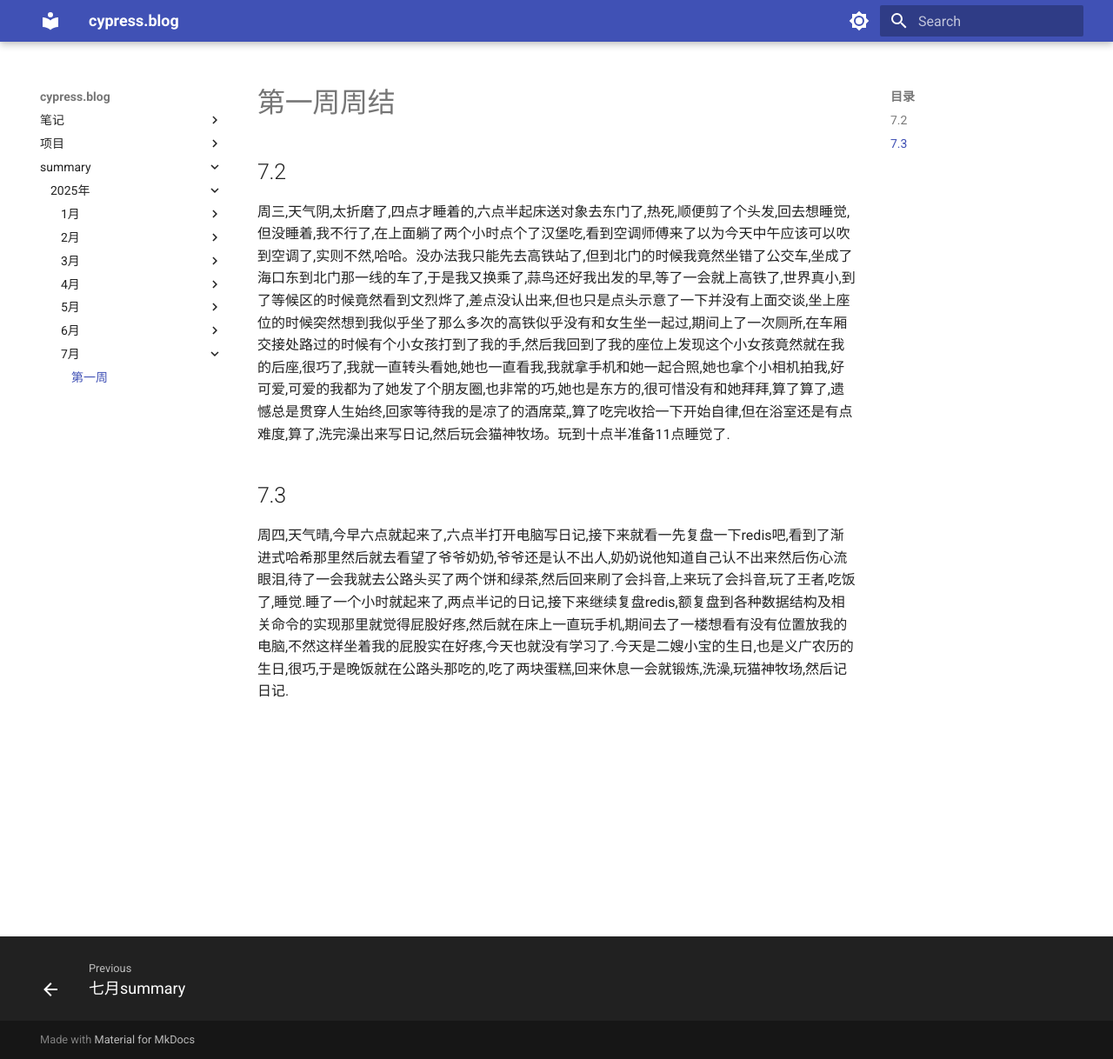
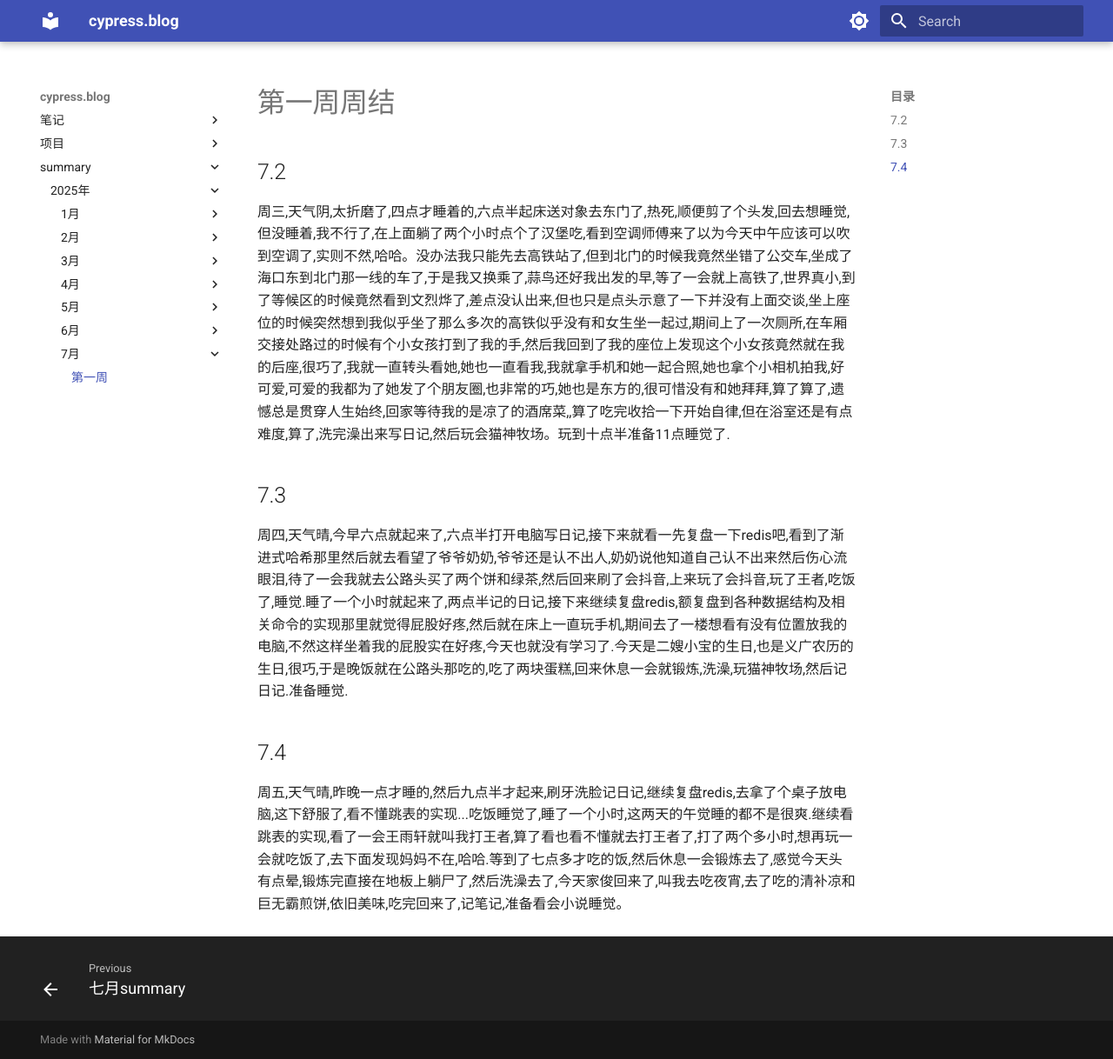
Before and after one commit to cyprer/blog0, an MkDocs documentation site: the page built from docs/summary/25year/7month/1week.md, in a window 1280 px wide and 1218 px high. Shown: the whole window at 87% size. Built offline with MkDocs 1.6.1 and Material for MkDocs 9.7.7, drawn with Linux system fonts in a browser that asks for light colours.

Commit message:
docs: 更新25年7月第1周的个人总结文档
添加7月4日的日记内容，记录当天的活动和感受

```diff
--- a/docs/summary/25year/7month/1week.md
+++ b/docs/summary/25year/7month/1week.md
@@ -3,4 +3,6 @@
 ## 7.2
   周三,天气阴,太折磨了,四点才睡着的,六点半起床送对象去东门了,热死,顺便剪了个头发,回去想睡觉,但没睡着,我不行了,在上面躺了两个小时点个了汉堡吃,看到空调师傅来了以为今天中午应该可以吹到空调了,实则不然,哈哈。没办法我只能先去高铁站了,但到北门的时候我竟然坐错了公交车,坐成了海口东到北门那一线的车了,于是我又换乘了,蒜鸟还好我出发的早,等了一会就上高铁了,世界真小,到了等候区的时候竟然看到文烈烨了,差点没认出来,但也只是点头示意了一下并没有上面交谈,坐上座位的时候突然想到我似乎坐了那么多次的高铁似乎没有和女生坐一起过,期间上了一次厕所,在车厢交接处路过的时候有个小女孩打到了我的手,然后我回到了我的座位上发现这个小女孩竟然就在我的后座,很巧了,我就一直转头看她,她也一直看我,我就拿手机和她一起合照,她也拿个小相机拍我,好可爱,可爱的我都为了她发了个朋友圈,也非常的巧,她也是东方的,很可惜没有和她拜拜,算了算了,遗憾总是贯穿人生始终,回家等待我的是凉了的酒席菜,,算了吃完收拾一下开始自律,但在浴室还是有点难度,算了,洗完澡出来写日记,然后玩会猫神牧场。玩到十点半准备11点睡觉了.
 ## 7.3
-  周四,天气晴,今早六点就起来了,六点半打开电脑写日记,接下来就看一先复盘一下redis吧,看到了渐进式哈希那里然后就去看望了爷爷奶奶,爷爷还是认不出人,奶奶说他知道自己认不出来然后伤心流眼泪,待了一会我就去公路头买了两个饼和绿茶,然后回来刷了会抖音,上来玩了会抖音,玩了王者,吃饭了,睡觉.睡了一个小时就起来了,两点半记的日记,接下来继续复盘redis,额复盘到各种数据结构及相关命令的实现那里就觉得屁股好疼,然后就在床上一直玩手机,期间去了一楼想看有没有位置放我的电脑,不然这样坐着我的屁股实在好疼,今天也就没有学习了.今天是二嫂小宝的生日,也是义广农历的生日,很巧,于是晚饭就在公路头那吃的,吃了两块蛋糕,回来休息一会就锻炼,洗澡,玩猫神牧场,然后记日记.
+  周四,天气晴,今早六点就起来了,六点半打开电脑写日记,接下来就看一先复盘一下redis吧,看到了渐进式哈希那里然后就去看望了爷爷奶奶,爷爷还是认不出人,奶奶说他知道自己认不出来然后伤心流眼泪,待了一会我就去公路头买了两个饼和绿茶,然后回来刷了会抖音,上来玩了会抖音,玩了王者,吃饭了,睡觉.睡了一个小时就起来了,两点半记的日记,接下来继续复盘redis,额复盘到各种数据结构及相关命令的实现那里就觉得屁股好疼,然后就在床上一直玩手机,期间去了一楼想看有没有位置放我的电脑,不然这样坐着我的屁股实在好疼,今天也就没有学习了.今天是二嫂小宝的生日,也是义广农历的生日,很巧,于是晚饭就在公路头那吃的,吃了两块蛋糕,回来休息一会就锻炼,洗澡,玩猫神牧场,然后记日记.准备睡觉.
+## 7.4
+   周五,天气晴,昨晚一点才睡的,然后九点半才起来,刷牙洗脸记日记,继续复盘redis,去拿了个桌子放电脑,这下舒服了,看不懂跳表的实现...吃饭睡觉了,睡了一个小时,这两天的午觉睡的都不是很爽.继续看跳表的实现,看了一会王雨轩就叫我打王者,算了看也看不懂就去打王者了,打了两个多小时,想再玩一会就吃饭了,去下面发现妈妈不在,哈哈.等到了七点多才吃的饭,然后休息一会锻炼去了,感觉今天头有点晕,锻炼完直接在地板上躺尸了,然后洗澡去了,今天家俊回来了,叫我去吃夜宵,去了吃的清补凉和巨无霸煎饼,依旧美味,吃完回来了,记笔记,准备看会小说睡觉。
```
